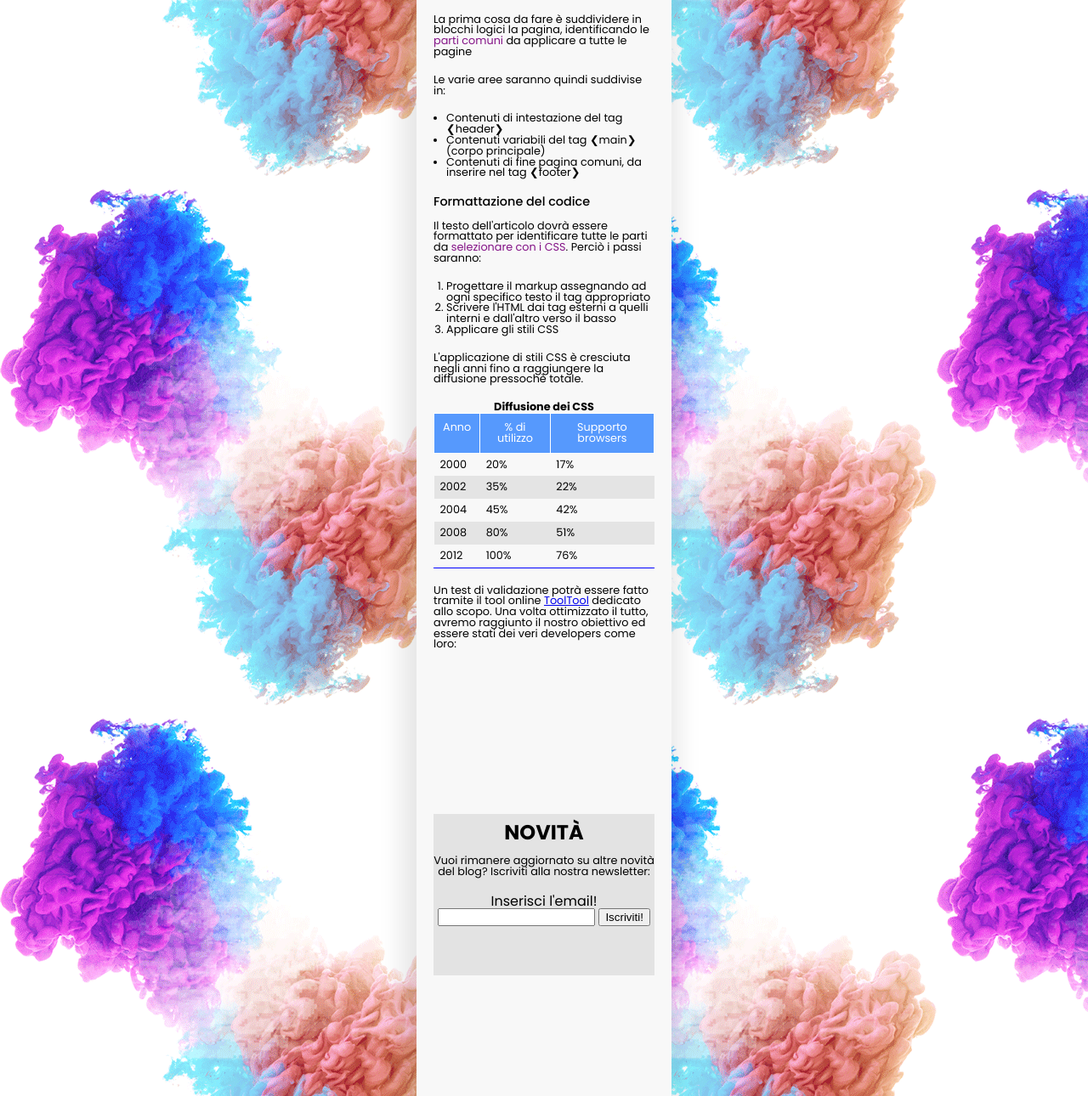
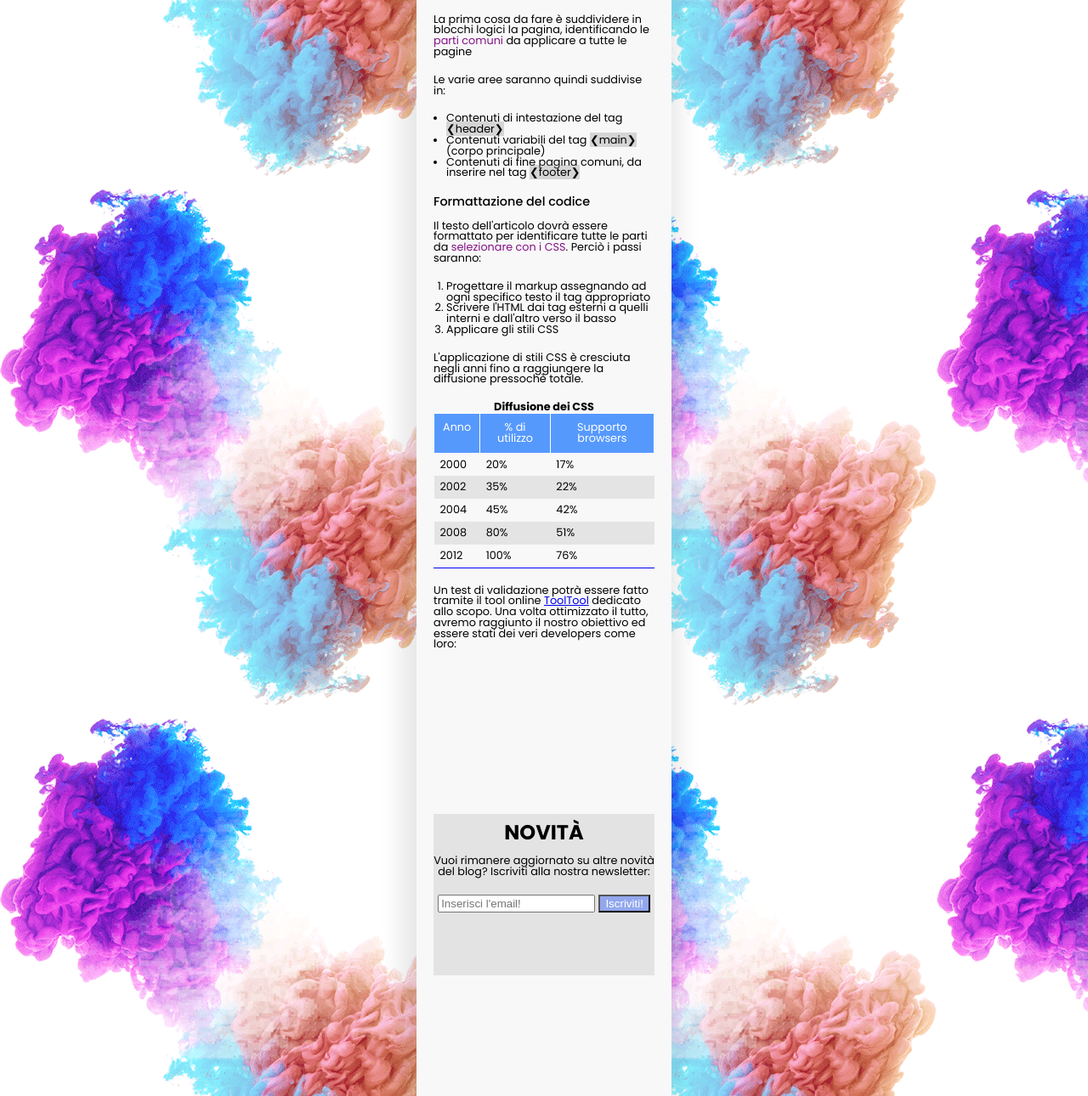
Before and after one commit to Bosko150/U1-W1-D4, a plain HTML site: page index.html in a window 1280 px wide. Shown: the part 402-1692 px from the top of the page at 85% size. Drawn offline with Linux system fonts and the light colour scheme; grey boxes are pictures that could not be loaded.

Commit message:
small fixes

```diff
--- a/assets/css/style.css
+++ b/assets/css/style.css
@@ -67,7 +67,10 @@ box-shadow: -5px 5px 27px 12px rgba(0,0,0,0.1);
 #sub {
     color: gray;
 }
-span {
+ul span {
+    background-color: rgba(128, 128, 128, 0.295);
+}
+.spancolor {
     color: rgb(131, 18, 134);
 }
 ul {
@@ -119,7 +122,10 @@ td {
     background-color: rgba(128, 128, 128, 0.164);
 }
 /* FORM */
-
+button {
+    background-color: rgba(0, 60, 255, 0.356);
+    color: white;
+}
 /* ELEMENTI NELL' ASIDE */
 
 /* FOOTER */
--- a/index.html
+++ b/index.html
@@ -36,28 +36,31 @@
         </p>
         <p>
           La prima cosa da fare è suddividere in blocchi logici la pagina,
-          identificando le <span>parti comuni</span> da applicare a tutte le
-          pagine
+          identificando le <span class="spancolor">parti comuni</span> da
+          applicare a tutte le pagine
         </p>
         <p>Le varie aree saranno quindi suddivise in:</p>
         <div class="list">
           <ul>
-            <li>Contenuti di intestazione del tag &#10094;header&#10095;</li>
             <li>
-              Contenuti variabili del tag &#10094;main&#10095; (corpo
-              principale)
+              Contenuti di intestazione del tag
+              <span>&#10094;header&#10095;</span>
+            </li>
+            <li>
+              Contenuti variabili del tag
+              <span>&#10094;main&#10095;</span> (corpo principale)
             </li>
             <li>
               Contenuti di fine pagina comuni, da inserire nel tag
-              &#10094;footer&#10095;
+              <span>&#10094;footer&#10095;</span>
             </li>
           </ul>
         </div>
         <h3>Formattazione del codice</h3>
         <p>
           Il testo dell'articolo dovrà essere formattato per identificare tutte
-          le parti da <span>selezionare con i CSS</span>. Perciò i passi
-          saranno:
+          le parti da <span class="spancolor">selezionare con i CSS</span>.
+          Perciò i passi saranno:
         </p>
         <div class="list">
           <ol>
@@ -136,8 +139,13 @@
           nostra newsletter:
         </p>
         <form>
-          <label for="email">Inserisci l'email!</label>
-          <input type="email" id="email" name="email" />
+          <label for="email"></label>
+          <input
+            type="email"
+            id="email"
+            name="email"
+            placeholder="Inserisci l'email!"
+          />
           <button>Iscriviti!</button>
         </form>
       </div>
```
